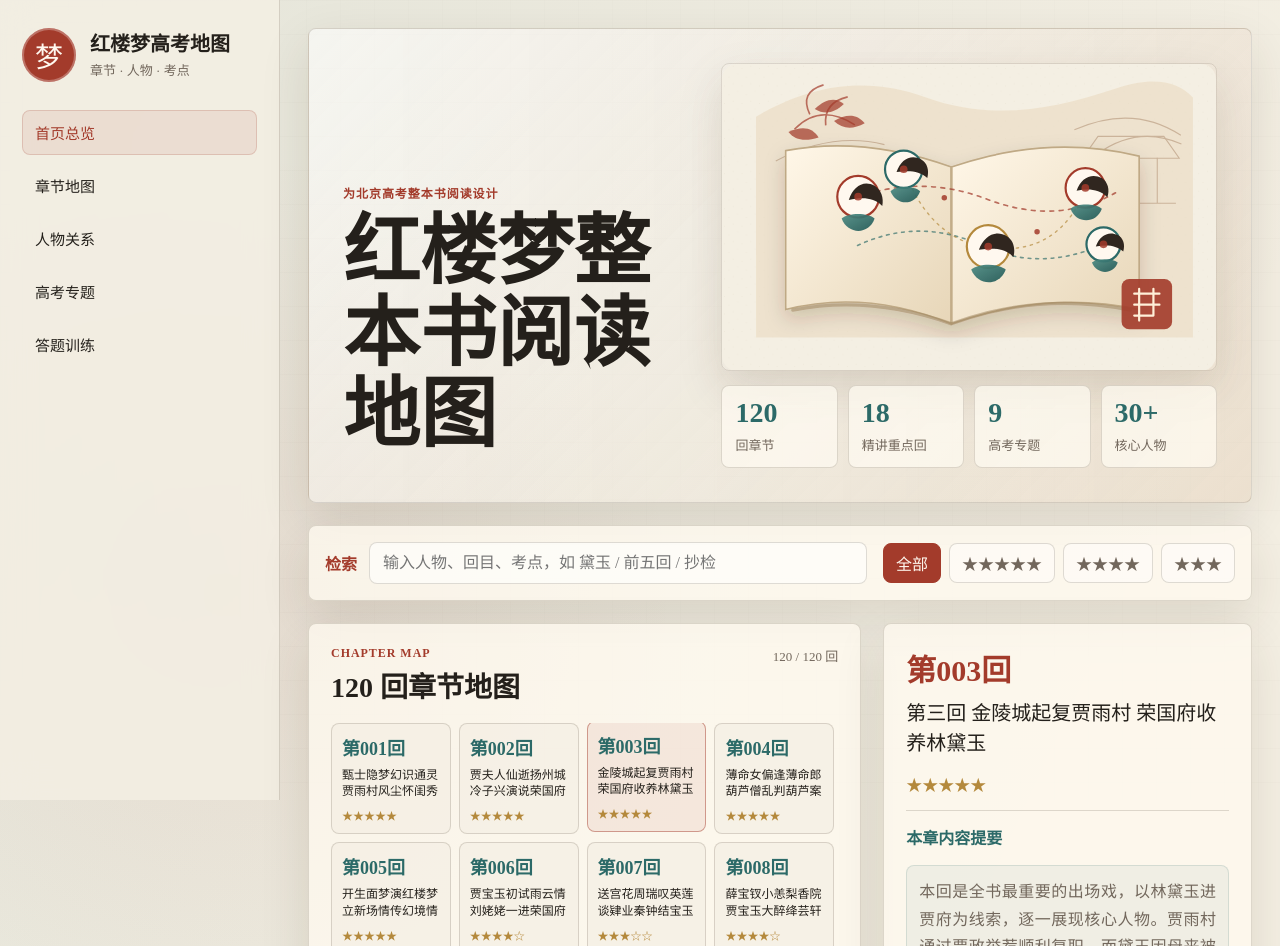
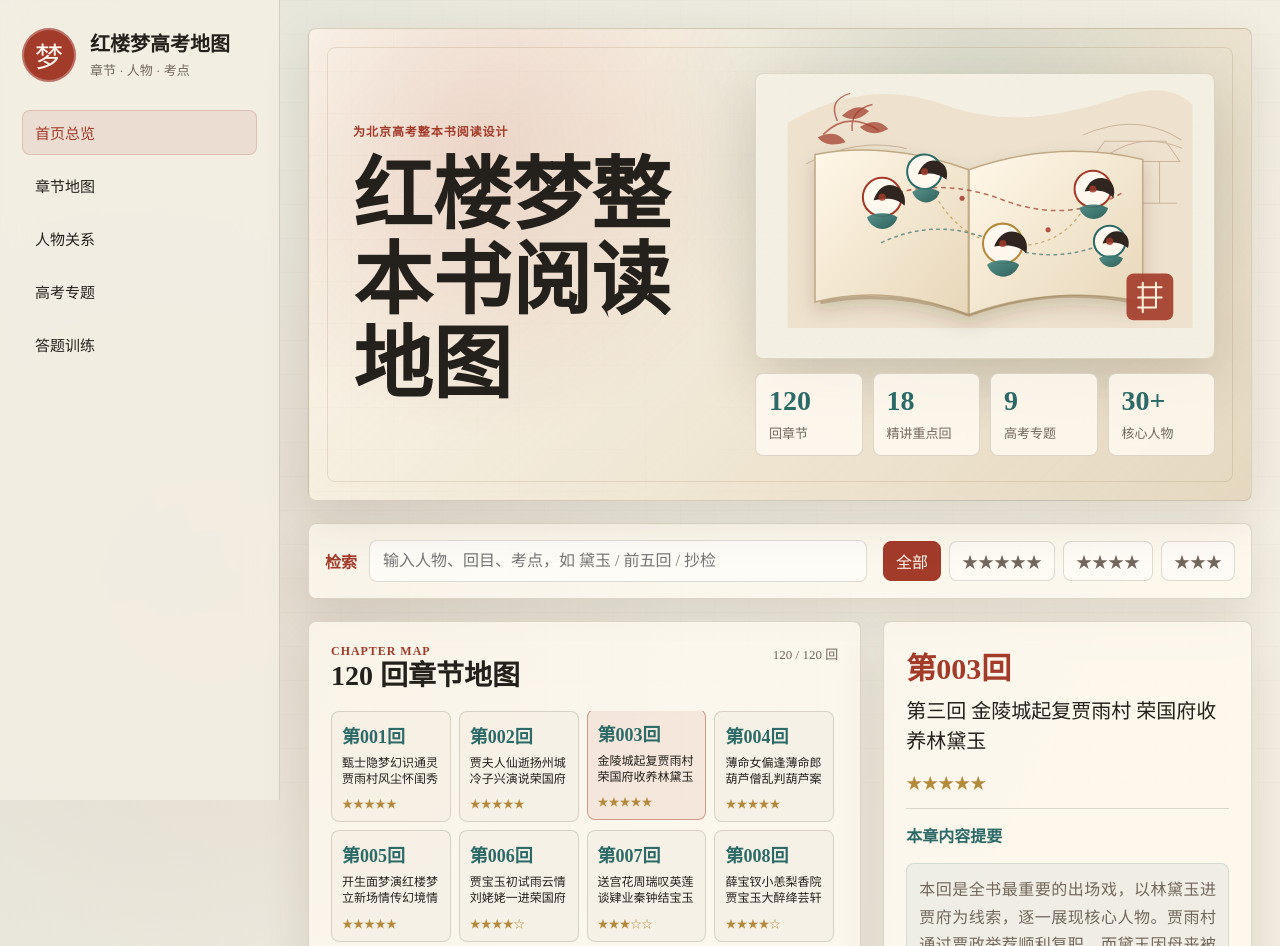
Before and after one commit to waanng/stone-story, a plain HTML site: page index.html in a window 1280 px wide. Shown: the top 946 px of the page. Drawn offline with Linux system fonts and the light colour scheme.

Commit message:
Align hero layout background

```diff
--- a/assets/styles.css
+++ b/assets/styles.css
@@ -133,28 +133,58 @@ main {
 }
 
 .hero-section {
+  position: relative;
+  overflow: hidden;
   min-width: 0;
-  min-height: 360px;
+  min-height: 430px;
   display: grid;
-  grid-template-columns: minmax(320px, 0.82fr) minmax(420px, 1.18fr);
+  grid-template-columns: minmax(360px, 0.86fr) minmax(460px, 1.14fr);
   align-items: center;
-  gap: 34px;
-  padding: 34px;
+  gap: 42px;
+  padding: 44px;
   border: 1px solid var(--line);
   border-radius: var(--radius);
   background:
-    linear-gradient(135deg, rgba(255,255,255,0.58), rgba(229,216,191,0.38)),
-    linear-gradient(90deg, transparent, rgba(163,59,43,0.06));
+    radial-gradient(circle at 18% 26%, rgba(163, 59, 43, 0.16), transparent 18rem),
+    radial-gradient(circle at 70% 18%, rgba(44, 106, 104, 0.14), transparent 20rem),
+    linear-gradient(135deg, rgba(255, 251, 242, 0.94), rgba(229, 216, 191, 0.54)),
+    var(--paper-deep);
   box-shadow: var(--shadow);
 }
 
+.hero-section::before {
+  content: "";
+  position: absolute;
+  inset: 18px;
+  border: 1px solid rgba(139, 94, 60, 0.16);
+  border-radius: var(--radius);
+  pointer-events: none;
+}
+
+.hero-section::after {
+  content: "";
+  position: absolute;
+  inset: 0;
+  pointer-events: none;
+  opacity: 0.34;
+  background:
+    linear-gradient(rgba(139, 94, 60, 0.055) 1px, transparent 1px),
+    linear-gradient(90deg, rgba(139, 94, 60, 0.04) 1px, transparent 1px);
+  background-size: 42px 42px;
+  mask-image: linear-gradient(90deg, #000, rgba(0,0,0,.42), transparent);
+}
+
 .hero-copy {
-  align-self: end;
-  padding-bottom: 12px;
+  position: relative;
+  z-index: 1;
+  align-self: center;
+  display: grid;
+  justify-items: start;
+  gap: 14px;
 }
 
 .section-label {
-  margin: 0 0 10px;
+  margin: 0;
   color: var(--cinnabar);
   font-size: 12px;
   font-weight: 700;
@@ -165,7 +195,7 @@ main {
 .hero-section h2 {
   margin: 0;
   max-width: 7em;
-  font-size: clamp(48px, 6vw, 86px);
+  font-size: clamp(52px, 6.2vw, 90px);
   line-height: 1.06;
   font-weight: 800;
   letter-spacing: 0;
@@ -173,6 +203,8 @@ main {
 }
 
 .hero-visual {
+  position: relative;
+  z-index: 1;
   min-width: 0;
   display: grid;
   gap: 14px;
@@ -185,7 +217,8 @@ main {
   object-fit: cover;
   border: 1px solid rgba(58, 43, 29, 0.13);
   border-radius: var(--radius);
-  box-shadow: 0 18px 45px rgba(55, 38, 18, 0.13);
+  background: rgba(255, 250, 239, 0.48);
+  box-shadow: 0 22px 56px rgba(55, 38, 18, 0.17);
 }
 
 .hero-metrics {
@@ -199,7 +232,8 @@ main {
   padding: 13px;
   border: 1px solid var(--line);
   border-radius: var(--radius);
-  background: rgba(255, 251, 242, 0.72);
+  background: rgba(255, 251, 242, 0.82);
+  backdrop-filter: blur(8px);
 }
 
 .hero-metrics strong {
```
